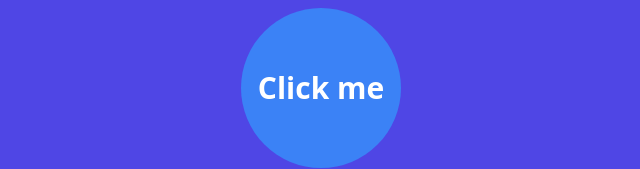
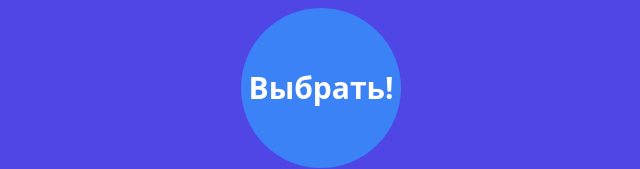
Before and after one commit to BorzovRuslanR/choosemeal, a React (Vite) app: page / in a window 1280 px wide. Shown: the part 494-663 px from the top of the page, without its empty margins (319-959 px from the left). Built offline with nearby package versions, Linux system fonts and the light colour scheme.

Commit message:
name refactor

```diff
--- a/src/components/header/Header.tsx
+++ b/src/components/header/Header.tsx
@@ -116,7 +116,7 @@ export default function Header() {
           className={isLoading ? "animate-spin" : ""}
           onClick={handleFilterRecipes}
         >
-          <span className="text-3xl m-2">Click me</span>
+          <span className="text-3xl m-2">Выбрать!</span>
         </Button>
       </div>
       {showModal && filteredRecipes.length > 0 ? (
```
